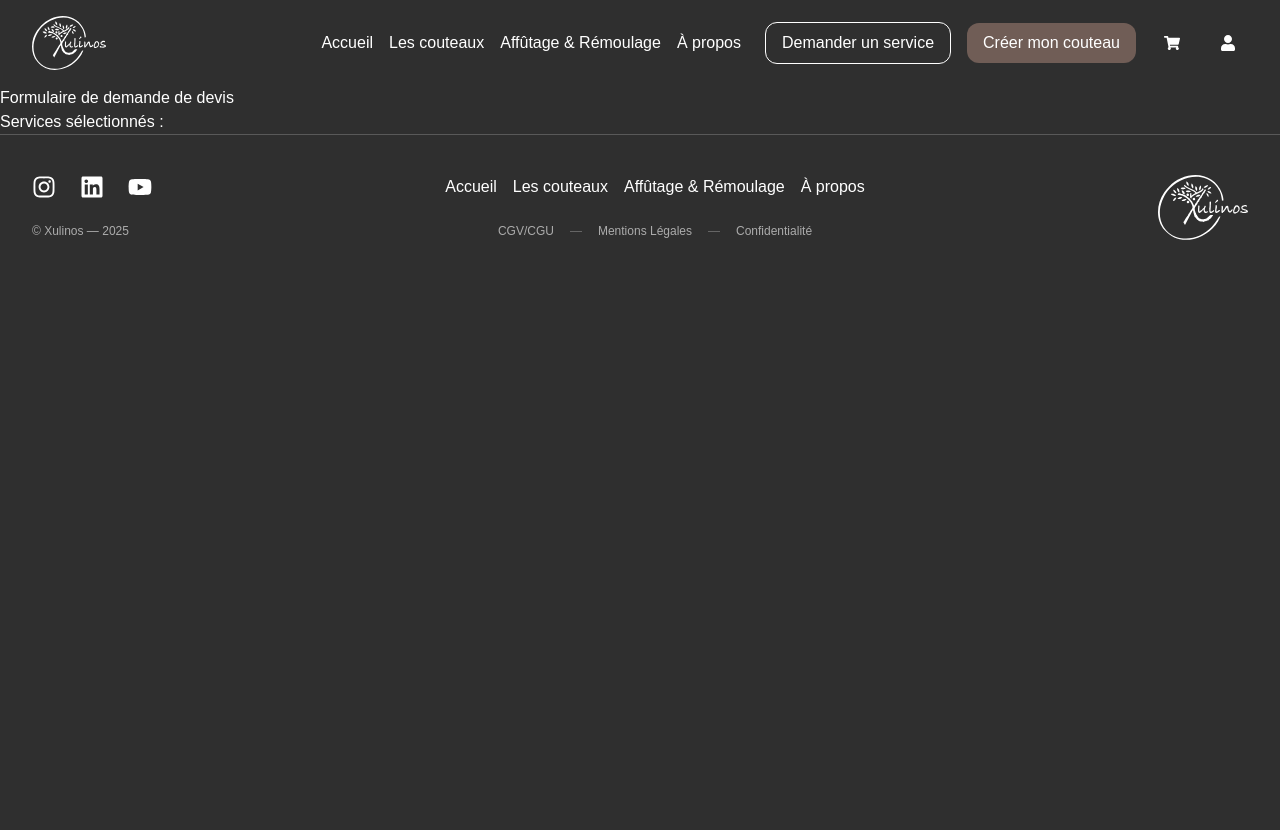
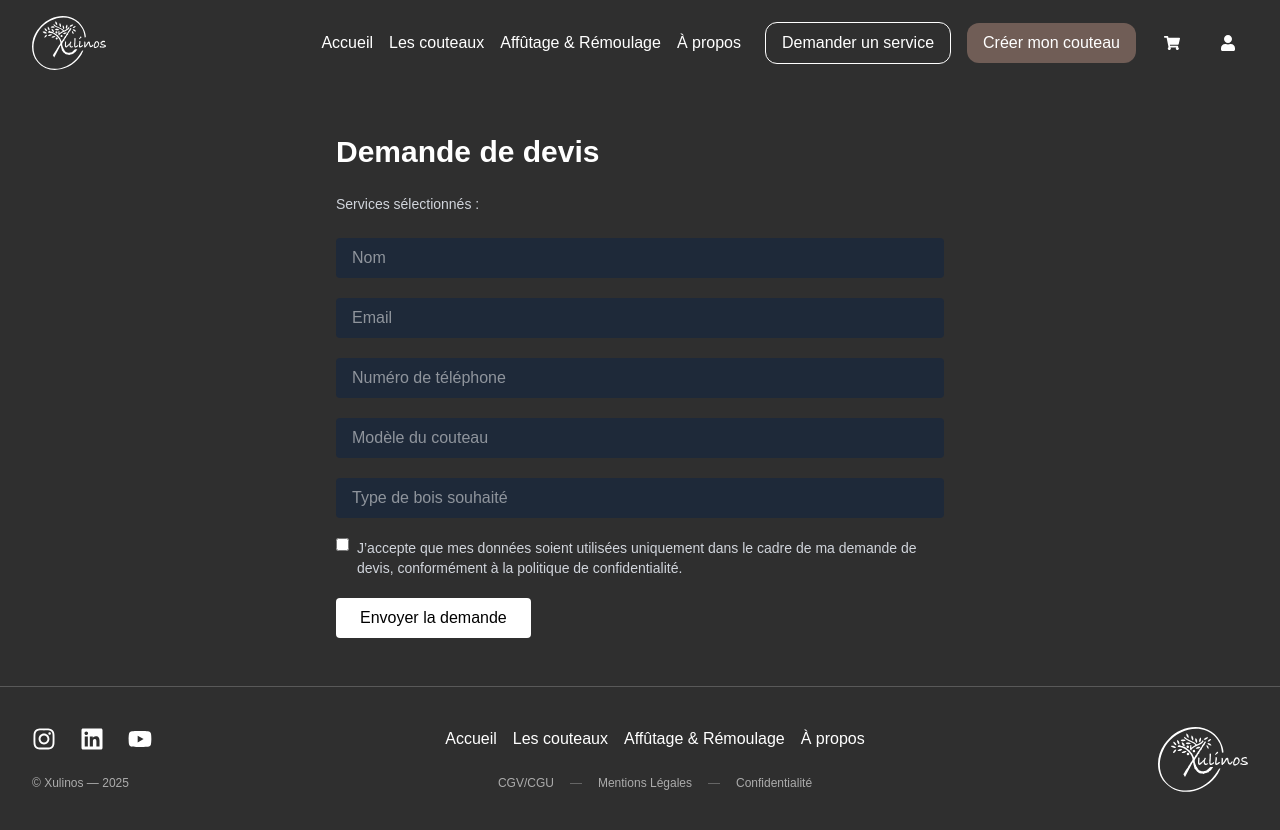
Before and after one commit to Lyot7/xulinos, a Next.js app: page /formulaire in a window 1280 px wide. Before the commit the page ends 800 px from the top, so only its background shows below. Built offline with nearby package versions, Linux system fonts and the light colour scheme.

Commit message:
added formulaire de demande devis

```diff
--- a/src/app/formulaire/page.tsx
+++ b/src/app/formulaire/page.tsx
@@ -1,19 +1,116 @@
 "use client";
 import { useSearchParams } from "next/navigation";
+import { useState } from "react";
 
 export default function FormulairePage() {
   const searchParams = useSearchParams();
   const services = searchParams.get("services")?.split(",") || [];
 
+  const [form, setForm] = useState({
+    nom: "",
+    email: "",
+    telephone: "",
+    modele: "",
+    typeBois: "",
+    consentement: false,
+  });
+
+  const handleChange = (e: React.ChangeEvent<HTMLInputElement>) => {
+    const { name, value, type, checked } = e.target;
+    setForm((prev) => ({
+      ...prev,
+      [name]: type === "checkbox" ? checked : value,
+    }));
+  };
+
+  const handleSubmit = (e: React.FormEvent) => {
+    e.preventDefault();
+    if (!form.consentement) {
+      alert("Veuillez accepter la conservation de vos données.");
+      return;
+    }
+    // Traitement de l'envoi
+    console.log("Formulaire envoyé :", form);
+  };
+
   return (
-    <div>
-      <h1>Formulaire de demande de devis</h1>
-      <p>Services sélectionnés :</p>
-      <ul>
+    <div className="max-w-2xl mx-auto py-12 px-4 sm:px-6 lg:px-8 text-white">
+      <h1 className="text-3xl font-bold mb-6">Demande de devis</h1>
+      <p className="mb-4 text-sm text-gray-300">Services sélectionnés :</p>
+      <ul className="mb-6 list-disc list-inside text-sm text-gray-400">
         {services.map((s, i) => (
           <li key={i}>{decodeURIComponent(s)}</li>
         ))}
       </ul>
+
+      <form onSubmit={handleSubmit} className="space-y-5">
+        <input
+          type="text"
+          name="nom"
+          placeholder="Nom"
+          className="w-full px-4 py-2 rounded bg-gray-800 text-white"
+          value={form.nom}
+          onChange={handleChange}
+          required
+        />
+
+        <input
+          type="email"
+          name="email"
+          placeholder="Email"
+          className="w-full px-4 py-2 rounded bg-gray-800 text-white"
+          value={form.email}
+          onChange={handleChange}
+          required
+        />
+
+        <input
+          type="tel"
+          name="telephone"
+          placeholder="Numéro de téléphone"
+          className="w-full px-4 py-2 rounded bg-gray-800 text-white"
+          value={form.telephone}
+          onChange={handleChange}
+        />
+
+        <input
+          type="text"
+          name="modele"
+          placeholder="Modèle du couteau"
+          className="w-full px-4 py-2 rounded bg-gray-800 text-white"
+          value={form.modele}
+          onChange={handleChange}
+        />
+
+        <input
+          type="text"
+          name="typeBois"
+          placeholder="Type de bois souhaité"
+          className="w-full px-4 py-2 rounded bg-gray-800 text-white"
+          value={form.typeBois}
+          onChange={handleChange}
+        />
+
+        <label className="flex items-start gap-2 text-sm text-gray-300">
+          <input
+            type="checkbox"
+            name="consentement"
+            checked={form.consentement}
+            onChange={handleChange}
+            required
+          />
+          <span>
+            J’accepte que mes données soient utilisées uniquement dans le cadre de ma demande de devis, conformément à la politique de confidentialité.
+          </span>
+        </label>
+
+        <button
+          type="submit"
+          className="bg-white text-black px-6 py-2 rounded hover:bg-gray-300 transition"
+        >
+          Envoyer la demande
+        </button>
+      </form>
     </div>
   );
 }
--- a/src/app/services/page.tsx
+++ b/src/app/services/page.tsx
@@ -52,8 +52,9 @@ export default function ServicesSection() {
   };
 
   return (
-    <section className="w-full min-h-screen flex flex-col md:flex-row overflow-hidden text-white">
-  <div className="w-full md:w-1/3 h-auto md:h-screen">
+    <section className="w-full min-h-screen flex flex-col md:flex-row text-white">
+      {/* Image à gauche */}
+      <div className="w-full md:w-1/3 h-64 md:h-screen">
         <img
           src="/images/hero-section.png"
           alt="Services illustration"
@@ -61,7 +62,8 @@ export default function ServicesSection() {
         />
       </div>
 
-  <div className="w-full md:w-2/3 bg-[#232323] flex flex-col justify-between py-12 px-4 sm:px-6 md:px-8 max-h-screen md:overflow-y-auto">
+      {/* Contenu à droite */}
+      <div className="w-full md:w-2/3 bg-[#232323] flex flex-col py-12 px-4 sm:px-6 md:px-8 overflow-y-auto">
         <div>
           <h2 className="text-3xl md:text-4xl font-bold mb-2">Services</h2>
           <p className="text-gray-400 mb-6 text-sm md:text-base">
@@ -80,6 +82,7 @@ export default function ServicesSection() {
           </div>
         </div>
 
+        {/* Bas : compteur + boutons */}
         <div className="mt-8 flex flex-col md:flex-row justify-between items-start md:items-center gap-4 w-full">
           <div className="flex flex-col gap-1">
             <p className="text-sm text-gray-400">
@@ -105,6 +108,6 @@ export default function ServicesSection() {
         </div>
       </div>
     </section>
+  );
 
-  );
 }
--- a/src/components/Header.tsx
+++ b/src/components/Header.tsx
@@ -59,6 +59,7 @@ const Header = () => {
             <div className="flex items-center gap-4">
               <SecondaryButton
                 name="Demander un service"
+                onClick={() => handleNavigation('/services')}
                 className="inline-flex"
               />
               <PrimaryButton
@@ -82,6 +83,7 @@ const Header = () => {
             {/* Boutons d'action - masqués progressivement sur petits écrans */}
             <SecondaryButton
               name="Demander un service"
+              onClick={() => handleNavigation('/services')}
               className="hidden md:inline-flex"
             />
             <PrimaryButton
--- a/src/components/ServicesCard.tsx
+++ b/src/components/ServicesCard.tsx
@@ -43,24 +43,20 @@ export default function ServiceCard({
       </div>
 
       {showButton && slug && (
-        <div className="mt-auto flex justify-center">
+        <div className="mt-auto w-full">
           <Link href={`/${slug}`}>
             <button
               onClick={(e) => e.stopPropagation()}
-              className="border border-white/40 hover:bg-sage transition text-sm px-4 py-2 rounded-full flex items-center gap-2"
+              className="w-full border border-white/40 hover:bg-white hover:text-black transition text-sm px-4 py-2 rounded-full flex items-center justify-center gap-2"
             >
               En savoir plus
-              <img
-                src="/icons/external_link.svg"
-                alt="external link"
-                width={16}
-                height={16}
-              />
+              <img src="/icons/external_link.svg" alt="Icone" className="w-4 h-4" />
             </button>
           </Link>
         </div>
       )}
 
+
     </div>
   );
 }
```
Lines whose indentation alone changed are shown as unchanged.
